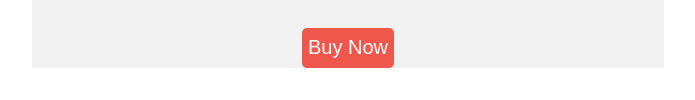
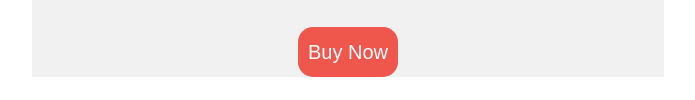
Before and after one commit to acciojob/pricing-card-Jatin1417, a website: page main.html in a window 1280 px wide. Shown: the part 697-797 px from the top of the page, without its empty margins (292-987 px from the left). Drawn offline with Linux system fonts and the light colour scheme.

Commit message:
created a submission

```diff
--- a/styles.css
+++ b/styles.css
@@ -3,9 +3,10 @@
 .Btn{
 	background-color: #ef574c;
     border: none;
-    border-radius: 5px;
+    border-radius: 15px;
     color: #fff;
-	min-height:40px;
+	min-width:100px;
+	min-height:50px;
     cursor: pointer;
 	font-size:20px
 }
```
